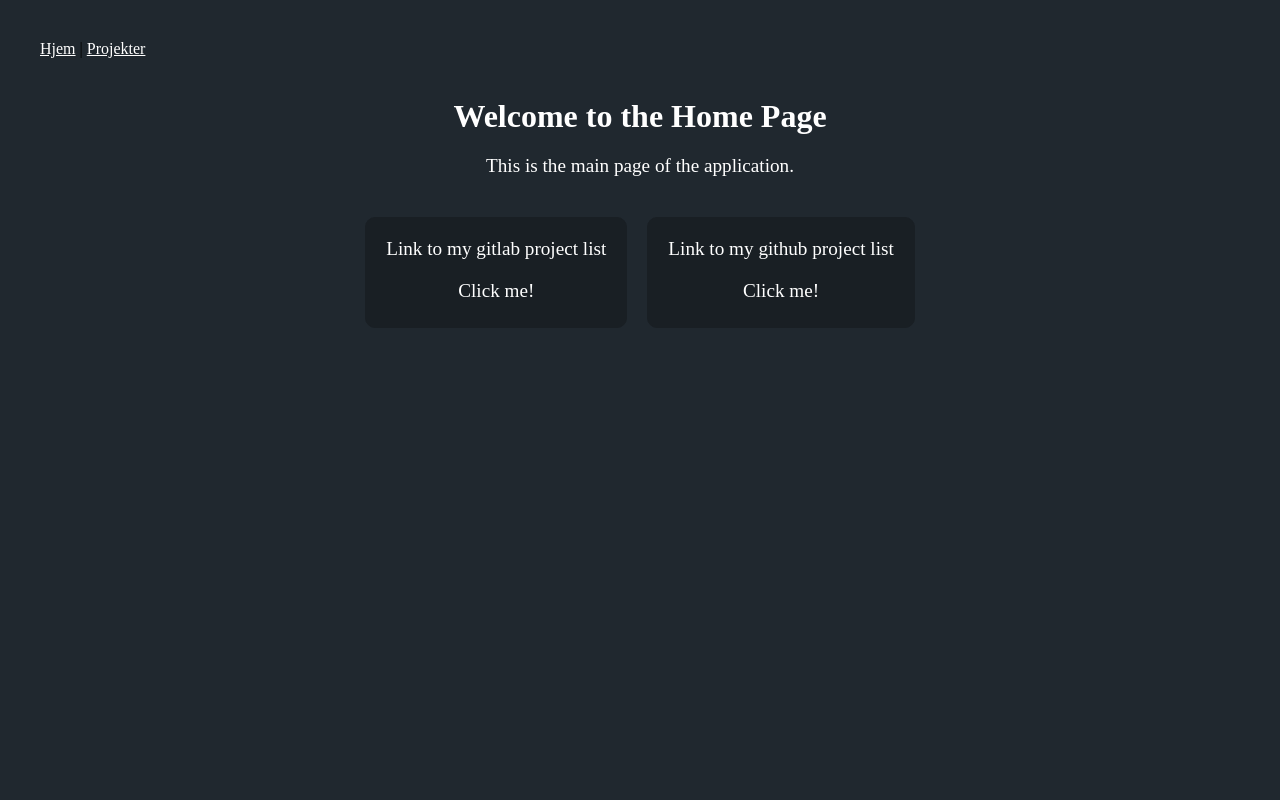
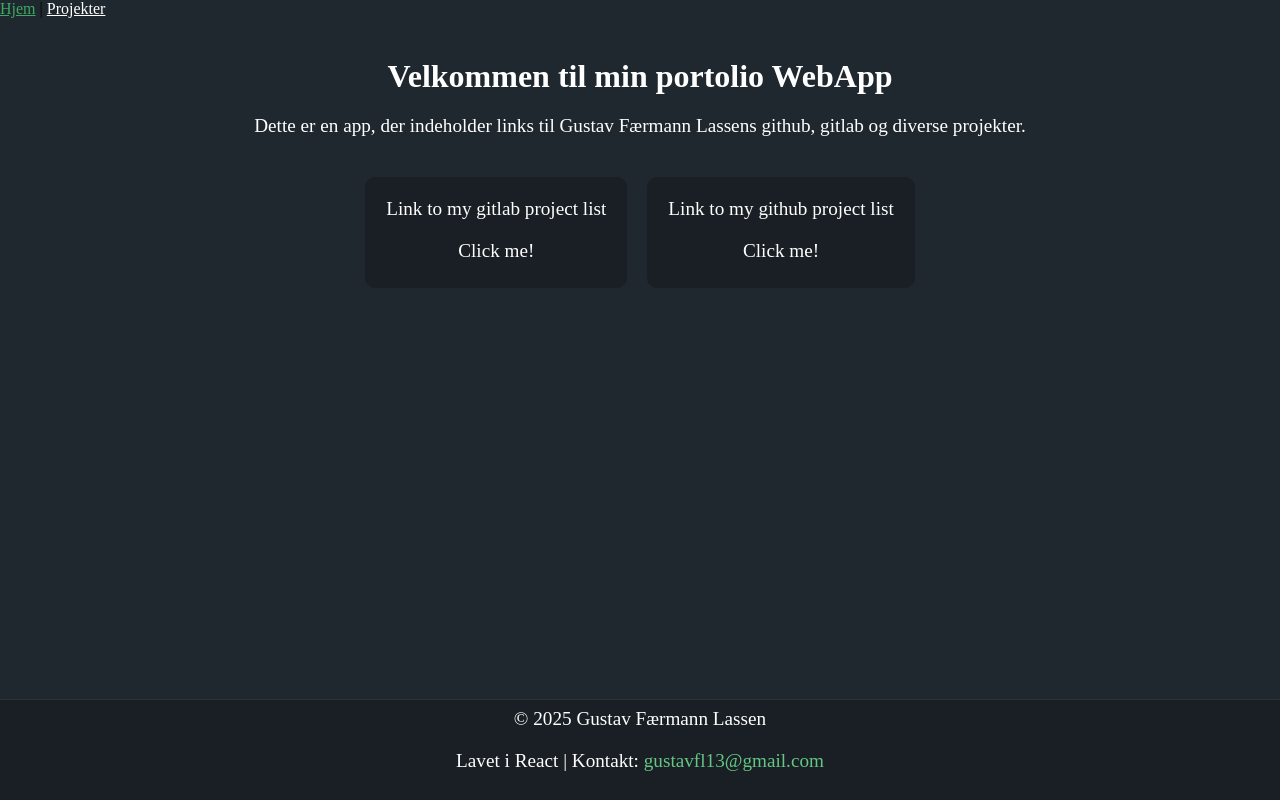
Before and after one commit to GustavFL2000/GustavFL-Portfolio-App, a React (Vite) app: page / in a window 1280 px wide. Built offline with nearby package versions, Linux system fonts and the light colour scheme.

Commit message:
lavet side fod

```diff
--- a/public/games.json
+++ b/public/games.json
@@ -1,14 +1,14 @@
 [
   {
     "id": 1,
-    "title": "Dodge the Creeps",
+    "title": "Dodge the Creeps (W.I.P)",
     "description": "Et hurtigt arcade-spil, lavet til læring af Godot",
     "image": "/images/GodotDTC.png",
     "link": "https://mitspil.dk"
   },
   {
     "id": 2,
-    "title": "More Metalt (Fabric mod)",
+    "title": "More Metalt (Fabric mod) (W.I.P)",
     "description": "Et fabric mod, der tilføjer flere slags metaller til minecraft 1.21.4+",
     "image": "/images/puzzlequest.jpg",
     "link": "https://mitmod.dk"
--- a/src/App.jsx
+++ b/src/App.jsx
@@ -1,8 +1,7 @@
-import  {BrowserRouter as Router, Route, Routes} from 'react-router-dom'
-import Home from './pages/Home'
-import Games from './pages/Games'
-import { Link } from 'react-router-dom'
-
+import { BrowserRouter as Router, Route, Routes, Link } from "react-router-dom";
+import Home from "./pages/Home";
+import Games from "./pages/Games";
+import Footer from "./components/Footer";
 
 function App() {
   return (
@@ -10,10 +9,15 @@ function App() {
       <nav>
         <Link to="/">Hjem</Link> | <Link to="/Games">Projekter</Link>
       </nav>
-      <Routes>
-        <Route path="/" element={<Home />} />
-        <Route path="/Games" element={<Games />} />
-      </Routes>
+
+      <main>
+        <Routes>
+          <Route path="/" element={<Home />} />
+          <Route path="/Games" element={<Games />} />
+        </Routes>
+      </main>
+
+      <Footer /> {/*ligger altid nederst */}
     </Router>
   );
 }
--- /dev/null
+++ b/src/components/Footer.jsx
@@ -0,0 +1,15 @@
+import "../styles/Footer.css";
+
+function Footer() {
+  return (
+    <footer className="footer">
+      <p>© {new Date().getFullYear()} Gustav Færmann Lassen</p>
+      <p>
+        Lavet i React | Kontakt:{" "}
+        <a href="mailto:gustavfl13@gmail.com">gustavfl13@gmail.com</a>
+      </p>
+    </footer>
+  );
+}
+
+export default Footer;
--- a/src/index.css
+++ b/src/index.css
@@ -4,10 +4,24 @@
   padding: 0;
 }
 
+html, body, #root {
+  height: 100%;   /* vigtigt for sticky-bund layout */
+}
+
 body {
-    padding: 40px;
+  display: flex;
+  flex-direction: column;
   background-color: #20282f;
+}
 
+#root {
+  display: flex;
+  flex-direction: column;
+  min-height: 100%;
+}
+
+main {
+  flex: 1; /* skubber footeren til bunden */
 }
 
 h1 {
@@ -22,11 +36,13 @@ p {
   font-size: 1.2rem;
   margin-bottom: 20px;
 }
+
 h2 {
   color: #fff;
   font-size: 1.5rem;
   margin-bottom: 10px;
 }
+
 img {
   color: #fff;
 }
@@ -35,7 +51,6 @@ a:-webkit-any-link {
   color: white;
   cursor: pointer;
   text-decoration: underline;
-
 }
 
 a:-webkit-any-link:hover {
--- a/src/pages/Games.jsx
+++ b/src/pages/Games.jsx
@@ -11,8 +11,8 @@ function Games() {
 
   return (
     <div>
-      <h1>Welcome to the Project Page</h1>
-      <p>This is the Projekt page of the application.</p>
+      <h1>Velkommen til projket siden</h1>
+      <p>Her på siden ses mine færdige og igangværende projekter.</p>
 
       <div className="game-grid">
         {games.map(game => (
--- a/src/pages/Home.jsx
+++ b/src/pages/Home.jsx
@@ -3,8 +3,8 @@ import '../styles/Home.css';
 function Home() {
   return (
     <div className='home-container'>
-      <h1>Welcome to the Home Page</h1>
-      <p>This is the main page of the application.</p>
+      <h1>Velkommen til min portolio WebApp</h1>
+      <p>Dette er en app, der indeholder links til Gustav Færmann Lassens github, gitlab og diverse projekter.</p>
       <a
         href="https://gitlab.com/users/gustavfl13/projects"
         className="link-display-link"
--- /dev/null
+++ b/src/styles/Footer.css
@@ -0,0 +1,20 @@
+.footer {
+  text-align: center;
+  padding: 8px 0;           /* Lavere højde */
+  border-top: 1px solid #333;
+  background-color: #191f24;
+  color: #aaa;
+  font-size: 0.8rem;        /* Mindre tekst */
+  position: relative;
+  bottom: 0;
+  width: 100%;
+}
+
+.footer a {
+  color: #64c785;
+  text-decoration: none;
+}
+
+.footer a:hover {
+  text-decoration: underline;
+}
```
Lines whose indentation alone changed are shown as unchanged.
